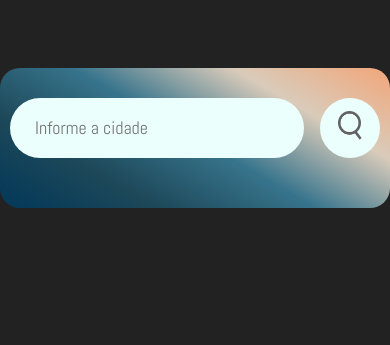
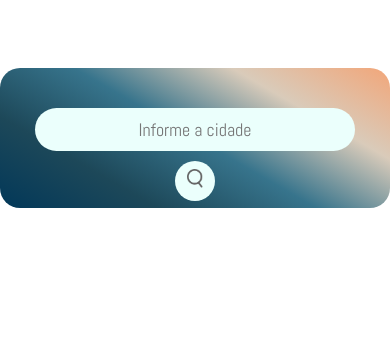
Before and after one commit to leonardomacedoo/LTWeather, a plain HTML site: page index.html in a window 390 px wide. Drawn offline with Linux system fonts and the light colour scheme.

Commit message:
Fix responsivity

```diff
--- a/index.html
+++ b/index.html
@@ -5,11 +5,11 @@
     <meta http-equiv="X-UA-Compatible" content="IE=edge">
     <meta name="viewport" content="width=device-width, initial-scale=1.0">
     <link rel="stylesheet" href="style.css">
-    <script src="script.js" defer></script>
+    <script src="script.js"></script>
     <link rel="stylesheet" href="https://fonts.googleapis.com/css?family=Abel">
     <title>LTWeather</title>
 </head>
-<body>
+    <body>
     <div class="card">
         <form class="busca">
             <input id="barra-pesquisa" type="text" placeholder="Informe a cidade" spellcheck="false">
--- a/style.css
+++ b/style.css
@@ -4,11 +4,8 @@
   box-sizing: border-box;
   font-family: Abel;
 }
-body {
-  background: #222;
-}
 .card.grande {
-  width: 90%;
+  width: 100%;
   max-width: 500px;
   max-height: 2000px;
   background: linear-gradient(
@@ -26,7 +23,7 @@ body {
   text-align: center;
 }
 .card {
-  width: 90%;
+  width: 100%;
   max-width: 500px;
   max-height: 140px;
   background: linear-gradient(
@@ -110,21 +107,13 @@ body {
   margin-top: -6px;
 }
 
-
 @media (max-width: 650px) {
-    .card,
-    .card.grande {
-        width: 100%;
-        padding: 30px 10px;
-    }
-
-    .detalhes {
-        justify-content: space-around;
-    }
+  .detalhes {
+    justify-content: space-around;
+  }
 }
 
-@media (max-width: 350px) {
-
+@media (max-width: 390px) {
   .busca {
     flex-direction: column;
     justify-content: center;
```
